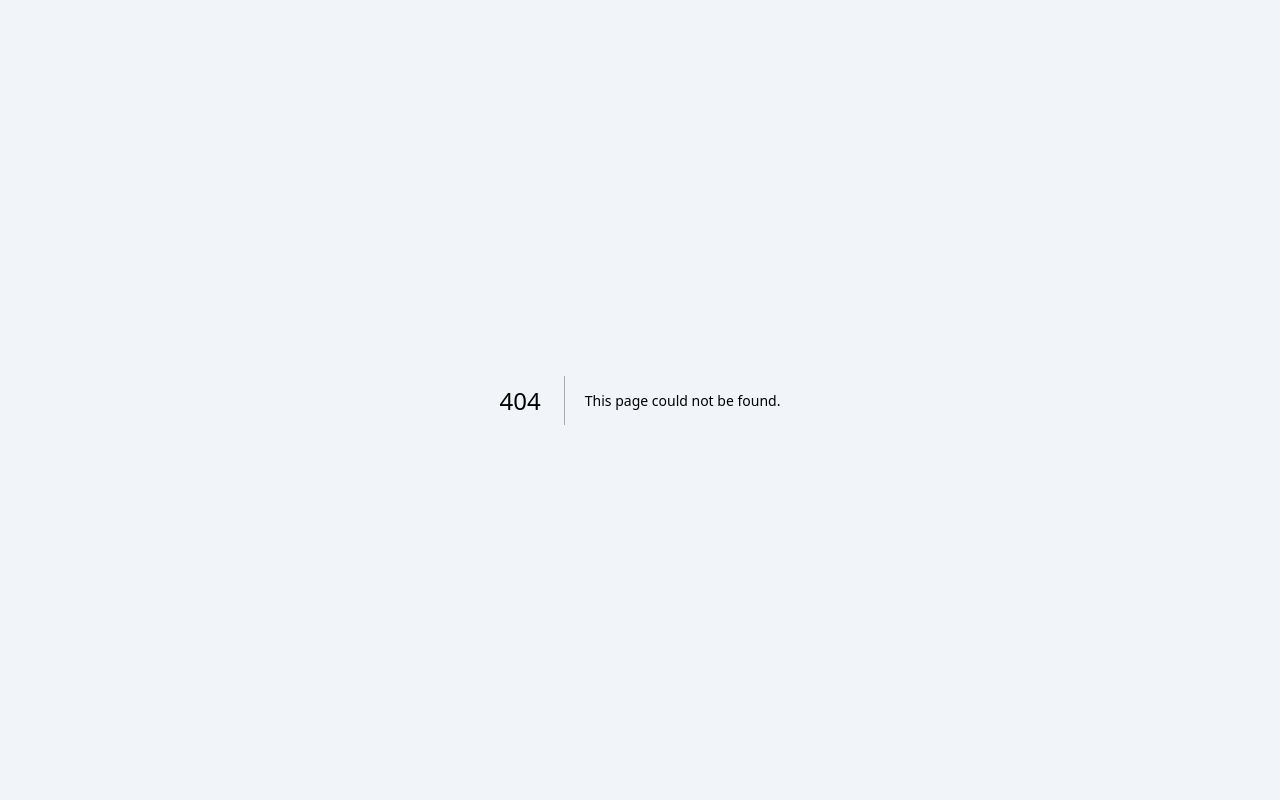
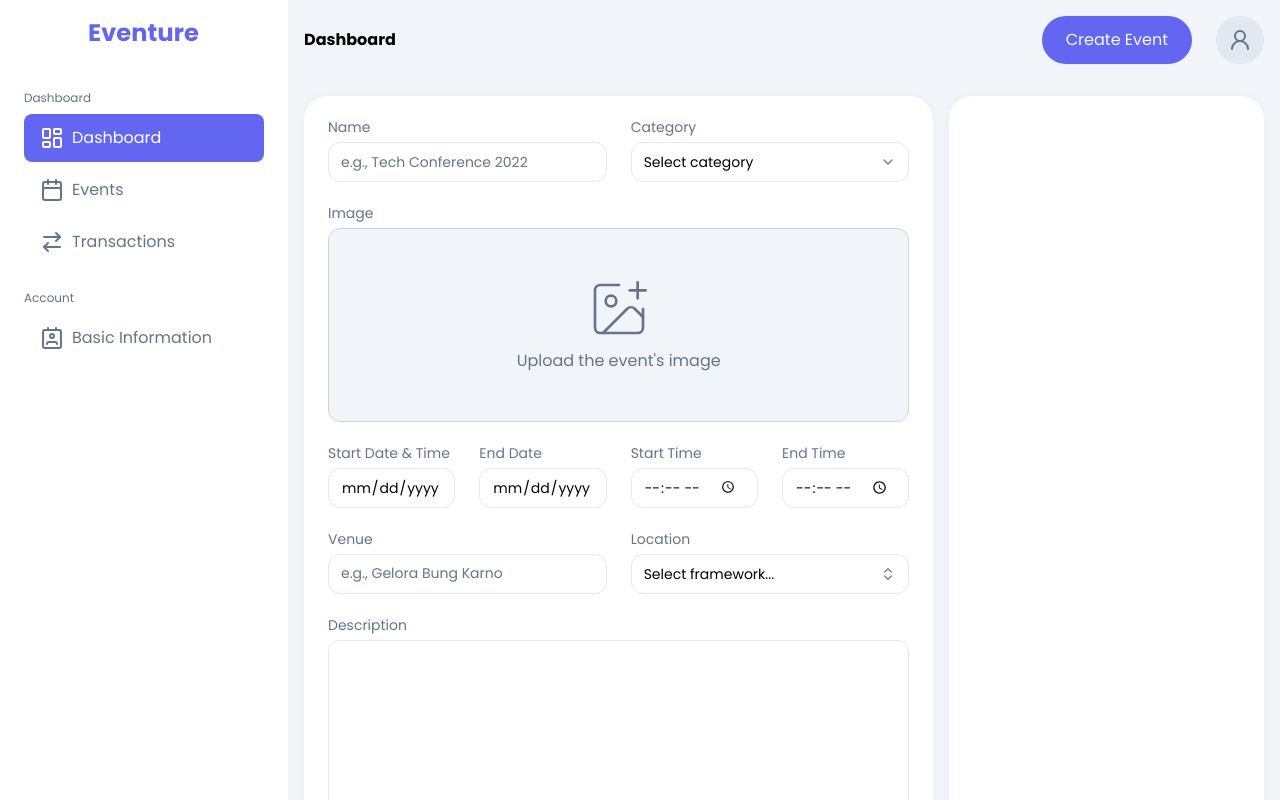
Before and after one commit to rizkyr99/eventure-frontend, a Next.js app: page /organizer/events/create in a window 1280 px wide. Before the commit this address had no page. Shown: the top 800 px of the page. Built offline with nearby package versions, Linux system fonts and the light colour scheme.

Commit message:
feat(events): added create page

```diff
--- a/app/(main)/events/page.tsx
+++ b/app/(main)/events/page.tsx
@@ -1,3 +1,5 @@
+'use client';
+
 import EventCard from '@/components/EventCard';
 import { Event } from '@/types/event';
 import {
@@ -7,9 +9,10 @@ import {
   Grid2X2,
   List,
 } from 'lucide-react';
-import React from 'react';
+import React, { useEffect, useState } from 'react';
 import Filter from './_components/Filter';
 import Sort from './_components/Sort';
+import { useRouter } from 'next/navigation';
 
 const events: Event[] = [
   {
@@ -135,6 +138,27 @@ const events: Event[] = [
 ];
 
 const EventsPage = () => {
+  const [page, setPage] = useState(1);
+  const [data, setData] = useState([]);
+  const router = useRouter();
+
+  const handleNext = () => {
+    setPage((prev) => prev + 1);
+    router.push(`/events?page=${page}`);
+  };
+
+  useEffect(() => {
+    const fetchData = async () => {
+      const response = await fetch(
+        `https://idn-area.up.railway.app/provinces?page=${page}`
+      );
+      const result = await response.json();
+      setData(result);
+    };
+    fetchData();
+  }, [page]);
+  console.log(data, page);
+
   return (
     <main className='px-4'>
       <section className='py-16'>
@@ -162,7 +186,7 @@ const EventsPage = () => {
             <ChevronLeft className='size-6' />
           </button>
           <button className='size-10 bg-white flex items-center justify-center rounded-lg shadow hover:bg-primary hover:text-white transition'>
-            <ChevronRight className='size-6' />
+            <ChevronRight onClick={handleNext} className='size-6' />
           </button>
         </div>
       </section>
--- a/app/organizer/_components/Header.tsx
+++ b/app/organizer/_components/Header.tsx
@@ -9,7 +9,7 @@ const Header = () => {
       <h1 className='font-bold'>Dashboard</h1>
       <div className='flex items-center gap-x-6'>
         <Button className='rounded-full' asChild>
-          <Link href='/events/create'>Create Event</Link>
+          <Link href='/organizer/events/create'>Create Event</Link>
         </Button>
         <div className='bg-slate-200 size-12 rounded-full flex items-center justify-center'>
           <User2 className='size-6 text-slate-500' />
--- /dev/null
+++ b/app/organizer/events/create/page.tsx
@@ -0,0 +1,87 @@
+import Combobox from '@/components/Combobox';
+import { Button } from '@/components/ui/button';
+import { Input } from '@/components/ui/input';
+import { Label } from '@/components/ui/label';
+import {
+  Select,
+  SelectContent,
+  SelectItem,
+  SelectTrigger,
+  SelectValue,
+} from '@/components/ui/select';
+import { Textarea } from '@/components/ui/textarea';
+import { ImagePlus } from 'lucide-react';
+import React from 'react';
+
+const CreateEventPage = () => {
+  return (
+    <div className='p-4 grid grid-cols-[2fr,1fr] gap-4  '>
+      <div className='bg-white p-6 rounded-3xl shadow-light space-y-6'>
+        <div className='grid grid-cols-2 gap-x-6'>
+          <div>
+            <Label className='block mb-2'>Name</Label>
+            <Input placeholder='e.g., Tech Conference 2022' />
+          </div>
+          <div>
+            <Label className='block mb-2'>Category</Label>
+            <Select>
+              <SelectTrigger className='rounded-xl'>
+                <SelectValue placeholder='Select category' />
+              </SelectTrigger>
+              <SelectContent>
+                <SelectItem value='music-and-entertainment'>
+                  Music & Entertainment
+                </SelectItem>
+              </SelectContent>
+            </Select>
+          </div>
+        </div>
+        <div>
+          <Label className='block mb-2'>Image</Label>
+          <div className='bg-slate-100 aspect-[3/1] rounded-xl border border-slate-300 flex flex-col items-center justify-center space-y-2'>
+            <ImagePlus className='size-16 stroke-1 text-slate-500' />
+            <p className='text-slate-500'>Upload the event&apos;s image</p>
+          </div>
+        </div>
+        <div className='grid grid-cols-4 gap-x-6'>
+          <div>
+            <Label className='block mb-2'>Start Date & Time</Label>
+            <Input type='date' placeholder='e.g., Tech Conference 2022' />
+          </div>
+          <div>
+            <Label className='block mb-2'>End Date</Label>
+            <Input type='date' placeholder='e.g., Tech Conference 2022' />
+          </div>
+          <div>
+            <Label className='block mb-2'>Start Time</Label>
+            <Input type='time' placeholder='e.g., Tech Conference 2022' />
+          </div>
+          <div>
+            <Label className='block mb-2'>End Time</Label>
+            <Input type='time' placeholder='e.g., Tech Conference 2022' />
+          </div>
+        </div>
+        <div className='grid grid-cols-2 gap-x-6'>
+          <div>
+            <Label className='block mb-2'>Venue</Label>
+            <Input placeholder='e.g., Gelora Bung Karno' />
+          </div>
+          <div>
+            <Label className='block mb-2'>Location</Label>
+            <Combobox />
+          </div>
+        </div>
+        <div>
+          <Label className='block mb-2'>Description</Label>
+          <Textarea rows={10} />
+        </div>
+      </div>
+      <div className='bg-white p-6 rounded-3xl shadow-light'></div>
+      <div className='col-span-2 flex justify-end'>
+        <Button>Publish</Button>
+      </div>
+    </div>
+  );
+};
+
+export default CreateEventPage;
--- a/app/organizer/events/page.tsx
+++ b/app/organizer/events/page.tsx
@@ -1,5 +1,3 @@
-import { Select, SelectTrigger } from '@/components/ui/select';
-import Image from 'next/image';
 import { DataTable } from './data-table';
 import { columns } from './columns';
 
@@ -10,7 +8,7 @@ type Payment = {
   email: string;
 };
 
-export const payments: Payment[] = [
+const payments: Payment[] = [
   {
     id: '728ed52f',
     amount: 100,
--- /dev/null
+++ b/components/ui/textarea.tsx
@@ -0,0 +1,24 @@
+import * as React from 'react';
+
+import { cn } from '@/lib/utils';
+
+export interface TextareaProps
+  extends React.TextareaHTMLAttributes<HTMLTextAreaElement> {}
+
+const Textarea = React.forwardRef<HTMLTextAreaElement, TextareaProps>(
+  ({ className, ...props }, ref) => {
+    return (
+      <textarea
+        className={cn(
+          'flex min-h-[80px] w-full rounded-xl border border-input bg-background px-3 py-2 text-sm ring-offset-background placeholder:text-muted-foreground focus-visible:outline-none focus-visible:ring-1 focus-visible:ring-ring disabled:cursor-not-allowed disabled:opacity-50',
+          className
+        )}
+        ref={ref}
+        {...props}
+      />
+    );
+  }
+);
+Textarea.displayName = 'Textarea';
+
+export { Textarea };
```
